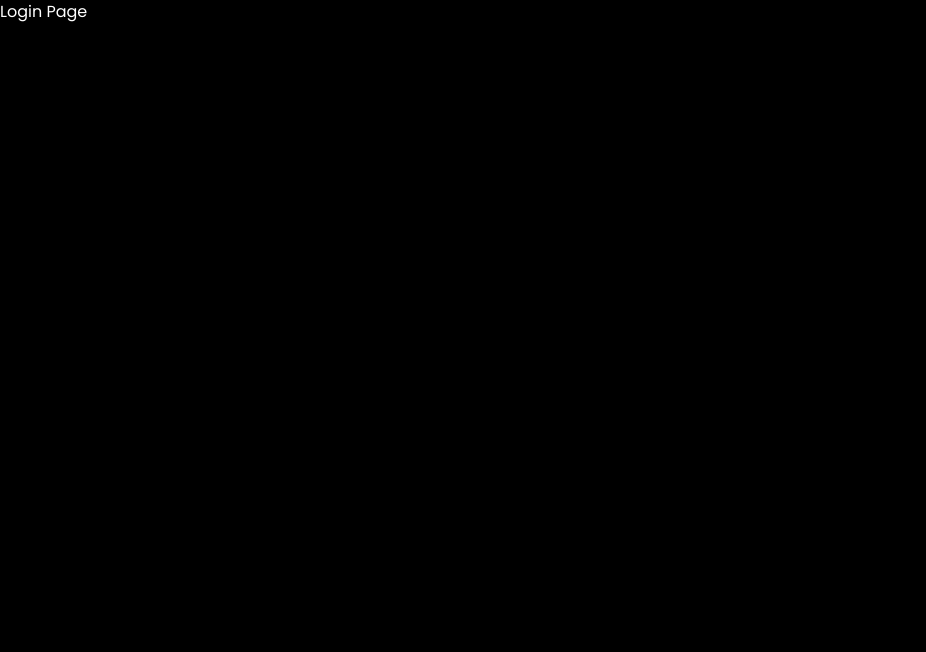
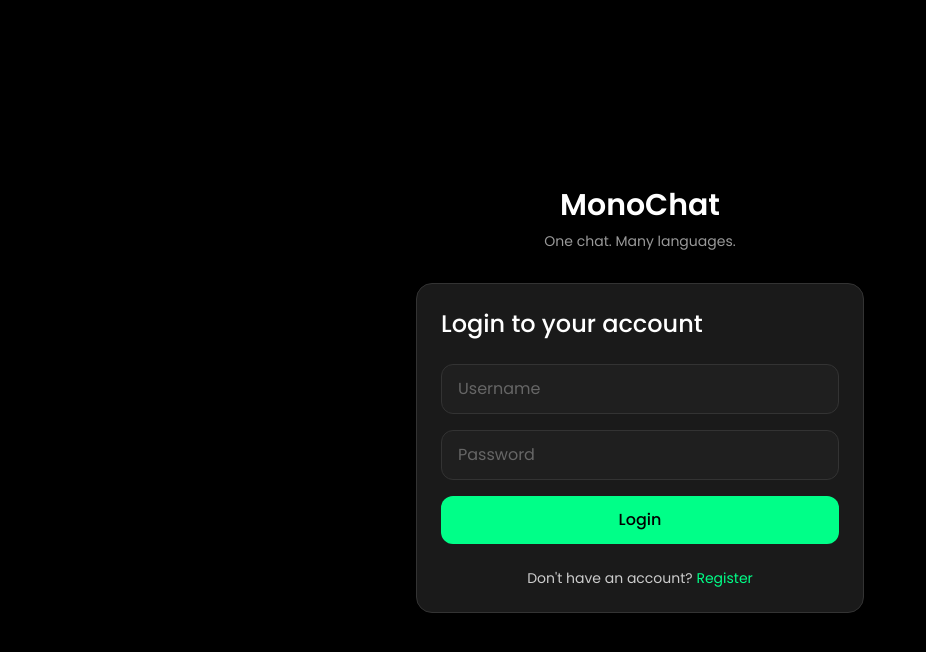
Before and after one commit to nihalavulan/monochat-frontend, a React (Vite) app: page /login in a window 1280 px wide. Shown: the top 652 px of the page, without its empty margins (0-926 px from the left). Built offline with nearby package versions, Linux system fonts and the light colour scheme.

Commit message:
created login page

```diff
--- a/src/pages/Login.tsx
+++ b/src/pages/Login.tsx
@@ -1,7 +1,60 @@
+import { Link } from 'react-router-dom'
+import { useState } from 'react'
+
 function Login() {
+  const [username, setUsername] = useState('')
+  const [password, setPassword] = useState('')
+
   return (
-    <div>
-      <h1>Login Page</h1>
+    <div className="min-h-screen bg-bg-primary flex items-center justify-center p-4">
+      <div className="w-full max-w-md">
+        <div className="text-center mb-8">
+          <h1 className="text-3xl font-semibold text-text-primary mb-2">MonoChat</h1>
+          <p className="text-sm text-text-tertiary">One chat. Many languages.</p>
+        </div>
+
+        <div className="bg-bg-panel rounded-xl p-6 border border-border-primary">
+          <h2 className="text-2xl font-medium text-text-primary mb-6">Login to your account</h2>
+
+          <form className="space-y-4">
+            <div>
+              <input
+                type="text"
+                value={username}
+                onChange={(e) => setUsername(e.target.value)}
+                placeholder="Username"
+                className="w-full bg-input-bg border border-input-border rounded-lg px-4 py-3 text-input-text placeholder-input-placeholder focus:outline-none focus:border-input-focus transition-colors duration-200"
+              />
+            </div>
+
+            <div>
+              <input
+                type="password"
+                value={password}
+                onChange={(e) => setPassword(e.target.value)}
+                placeholder="Password"
+                className="w-full bg-input-bg border border-input-border rounded-lg px-4 py-3 text-input-text placeholder-input-placeholder focus:outline-none focus:border-input-focus transition-colors duration-200"
+              />
+            </div>
+
+            <button
+              type="submit"
+              className="w-full bg-button-primary-bg text-button-primary-text font-medium rounded-lg py-3 px-4 hover:bg-button-primary-hover transition-colors duration-200"
+            >
+              Login
+            </button>
+          </form>
+
+          <div className="mt-6 text-center">
+            <p className="text-text-secondary text-sm">
+              Don't have an account?{' '}
+              <Link to="/register" className="text-accent-primary hover:text-accent-hover transition-colors duration-200">
+                Register
+              </Link>
+            </p>
+          </div>
+        </div>
+      </div>
     </div>
   )
 }
```
